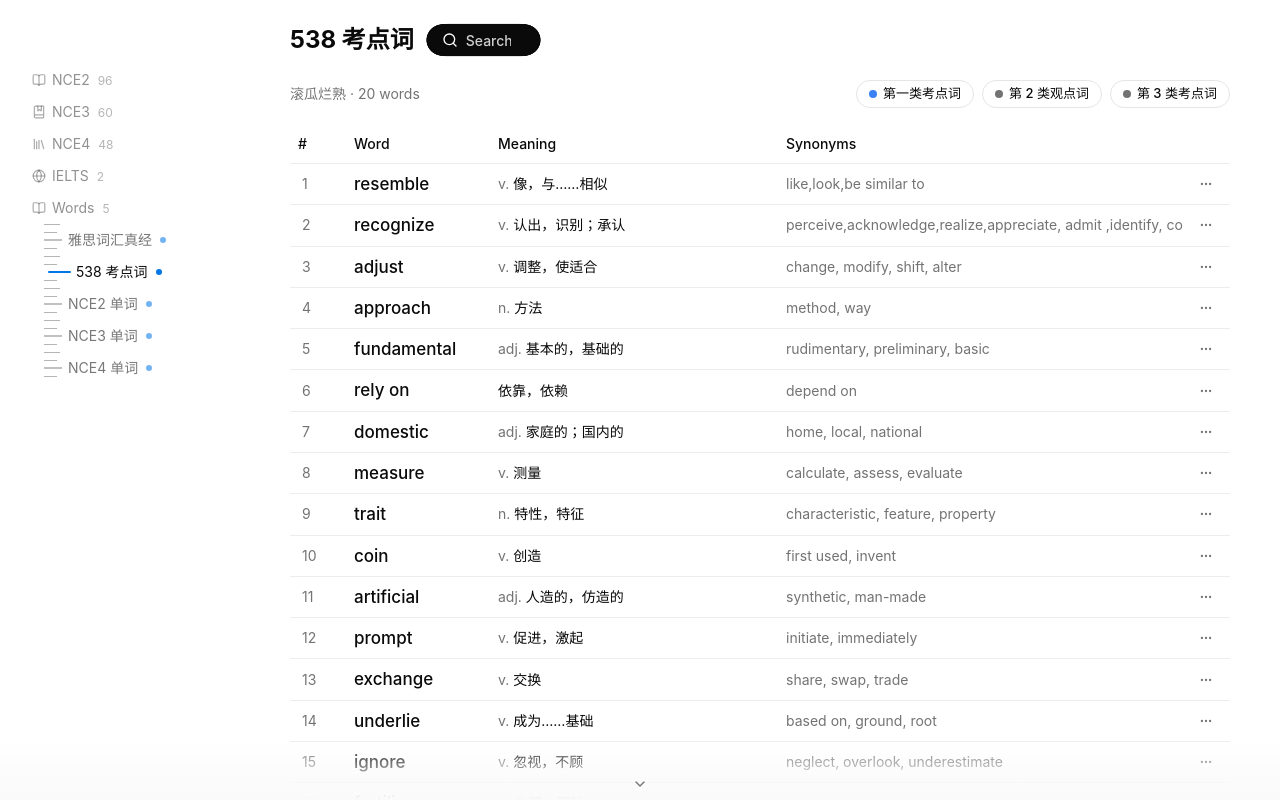
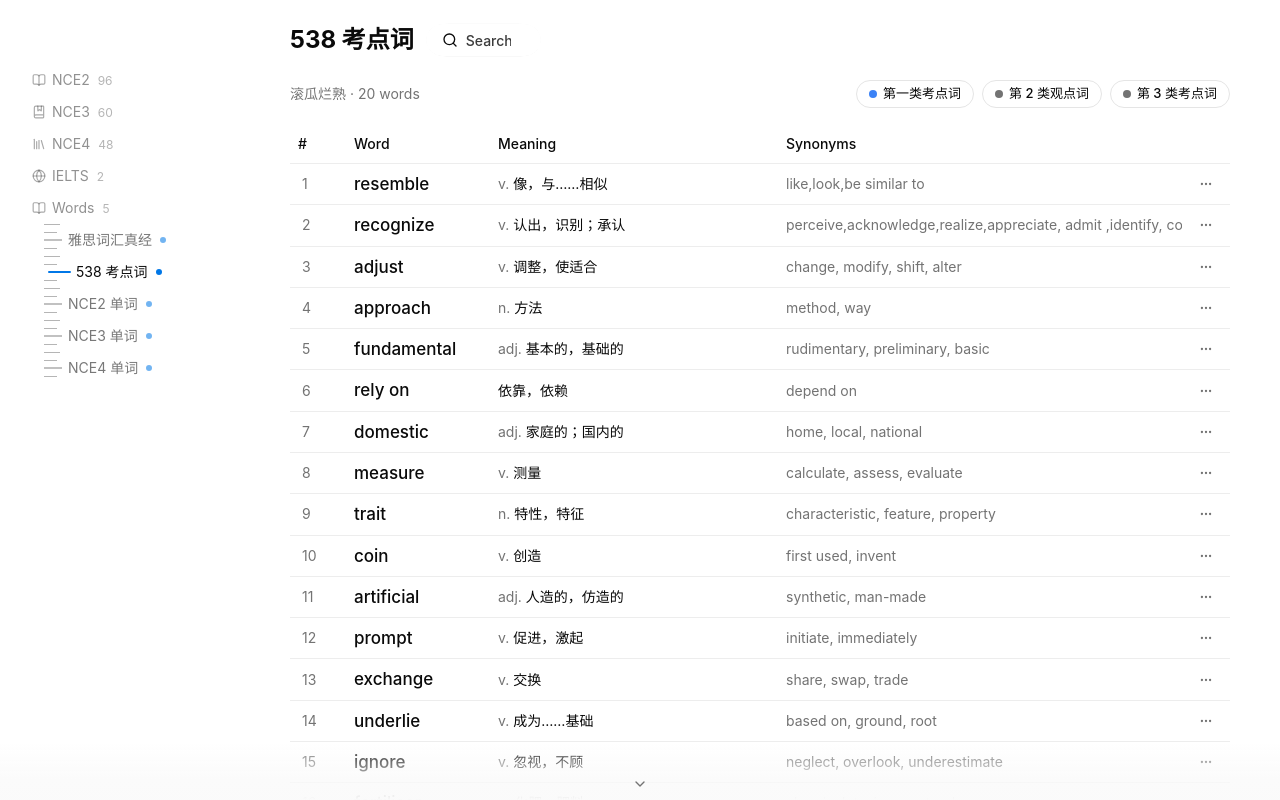
Before and after one commit to farisni/nce-nextjs, a Next.js app: page /538-keywords in a window 1280 px wide. Built offline with nearby package versions, Linux system fonts and the light colour scheme; a small style sheet from the web is missing.

Commit message:
GooeyInput 颜色反转：浅底深字

```diff
--- a/src/components/ui/gooey-input.tsx
+++ b/src/components/ui/gooey-input.tsx
@@ -175,7 +175,7 @@ export function GooeyInput({
   }, [searchText, setExpanded]);
 
   const surfaceClass =
-    "bg-foreground text-background shadow-sm ring-1 ring-border/60";
+    "bg-background text-foreground shadow-sm ring-1 ring-border/60";
 
   return (
     <div
@@ -226,10 +226,10 @@ export function GooeyInput({
               disabled={disabled || !isExpanded}
               placeholder={placeholder}
               className={cn(
-                "h-full min-w-0 flex-1 bg-transparent text-sm text-background outline-none",
+                "h-full min-w-0 flex-1 bg-transparent text-sm text-foreground outline-none",
                 isExpanded
-                  ? "placeholder:text-background/50 dark:placeholder:text-background/45"
-                  : "pointer-events-none placeholder:text-background/80 dark:placeholder:text-background/70",
+                  ? "placeholder:text-foreground/50 dark:placeholder:text-foreground/45"
+                  : "pointer-events-none placeholder:text-foreground/80 dark:placeholder:text-foreground/70",
                 classNames?.input,
               )}
             />
```
